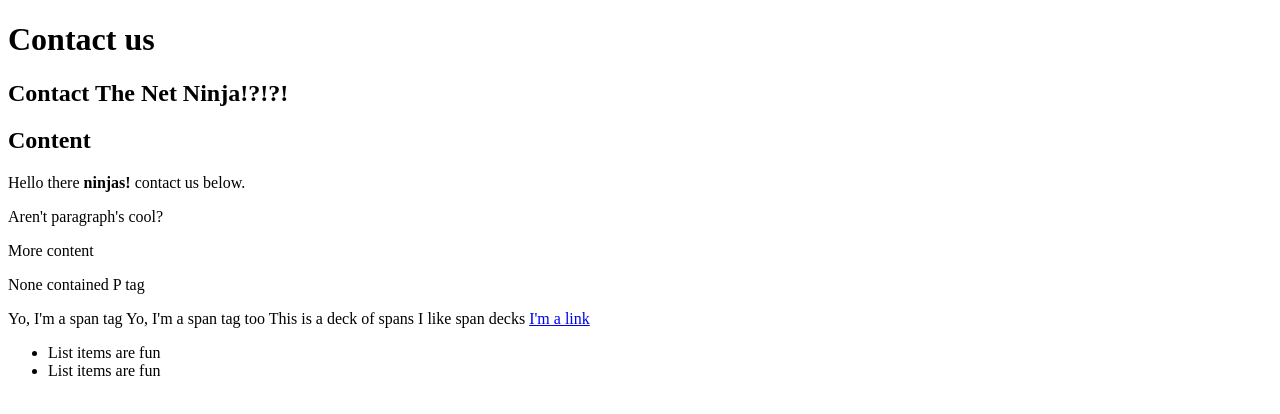
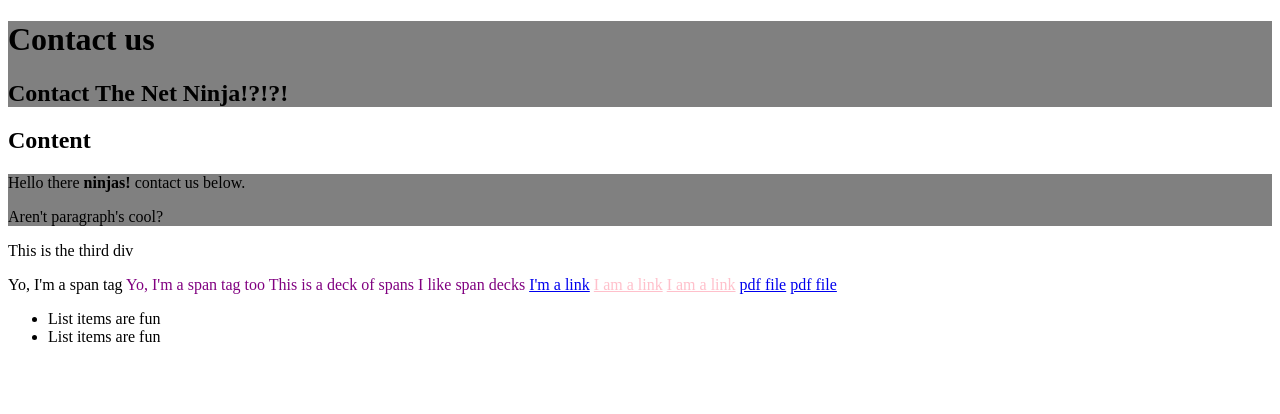
Before and after one commit to konrad-roguszewski/css-tutorials-for-beginners, a plain HTML site: page contact.html in a window 1280 px wide. Drawn offline with Linux system fonts and the light colour scheme.

Commit message:
added attribute selectors to syntax.css

```diff
--- a/contact.html
+++ b/contact.html
@@ -21,22 +21,26 @@
             <p>Hello there <strong>ninjas!</strong> contact us below.</p>
             <p>Aren't paragraph's cool?</p>
 
-            <div id="sub-content">
-                <p>More content</p>
-            </div>
+        </div>
+
+        <div>
+
+            <p>This is the third div</p>
 
         </div>
 
-        <p>None contained P tag</p>
-
         <span>Yo, I'm a span tag</span>
-        <span class="deck">Yo, I'm a span tag too</span>
+        <span class="deck halls">Yo, I'm a span tag too</span>
         <span class="deck">This is a deck of spans</span>
         <span class="deck">I like span decks</span>
 
         <a href="#">I'm a link</a>
+        <a href="http://www.google.com" title="Google">I am a link</a>
+        <a href="http://www.google.com" title="Search engine">I am a link</a>
+        <a href="something.pdf">pdf file</a>
+        <a href="something2.pdf">pdf file</a>
 
-        <ul>
+        <ul id="id">
             <li>List items are fun</li>
             <li>List items are fun</li>
         </ul>
--- a/css/syntax.css
+++ b/css/syntax.css
@@ -1,3 +1,11 @@
-#all-articles h2 + p{
-    color: green;
+span[class~="deck"]{
+    color: purple;
 }
+
+div[id]{
+    background: grey;
+}
+
+a[href^="http"]{
+    color: pink;
+}
```
